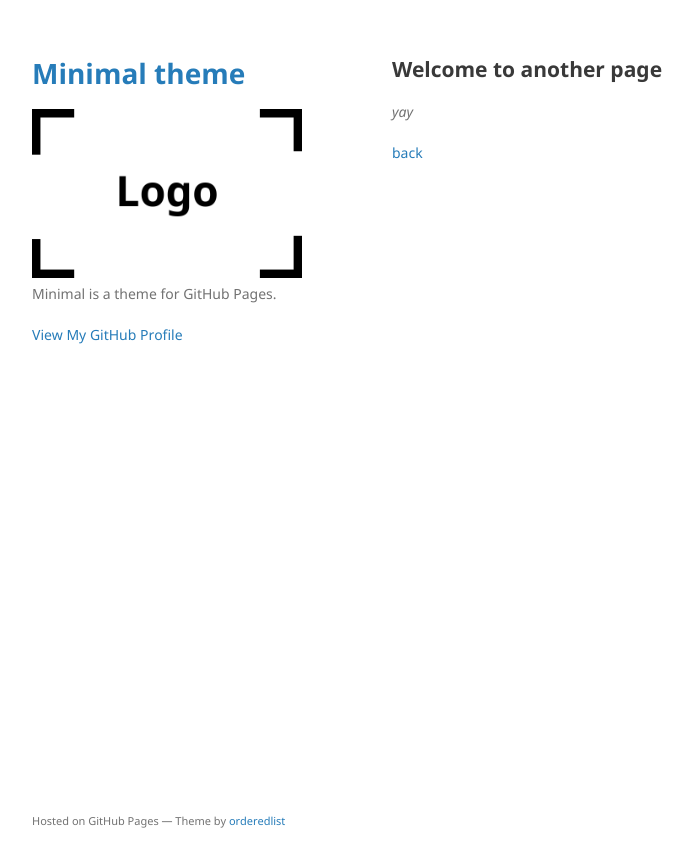
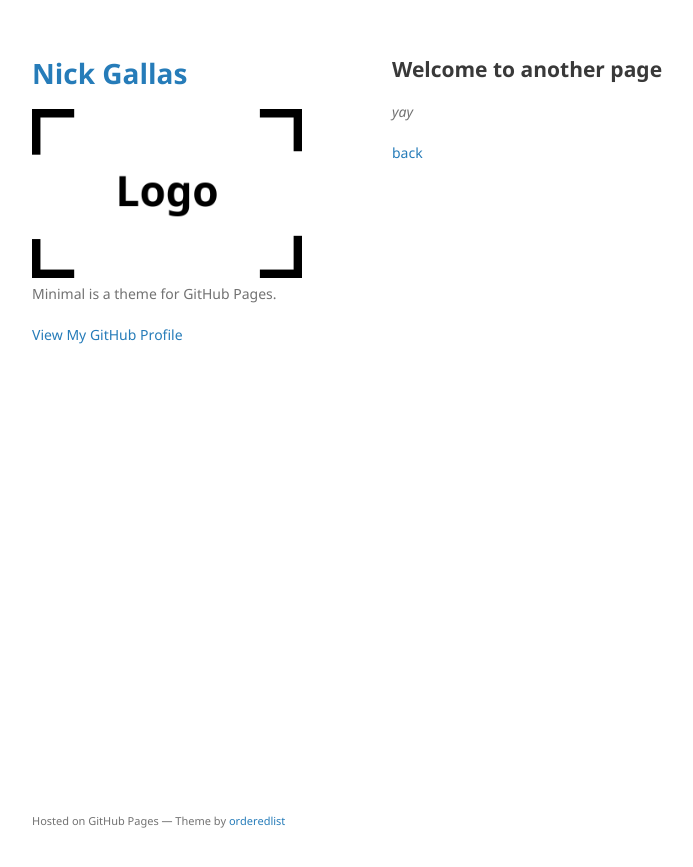
Before and after one commit to ngallas/ngallas.github.io, a Jekyll site: the page built from another-page.md, in a window 1280 px wide. Shown: the top 867 px of the page, without its empty margins (178-871 px from the left). Built offline with Jekyll 4.4.1, drawn with Linux system fonts in a browser that asks for light colours; our own code applies the rules of GitHub Pages for plain Markdown files.

Commit message:
Update _config.yml

```diff
--- a/_config.yml
+++ b/_config.yml
@@ -1,4 +1,4 @@
-title: Minimal theme
+title: Nick Gallas
 logo: /assets/img/logo.png
 description: Minimal is a theme for GitHub Pages.
 show_downloads: false
```
